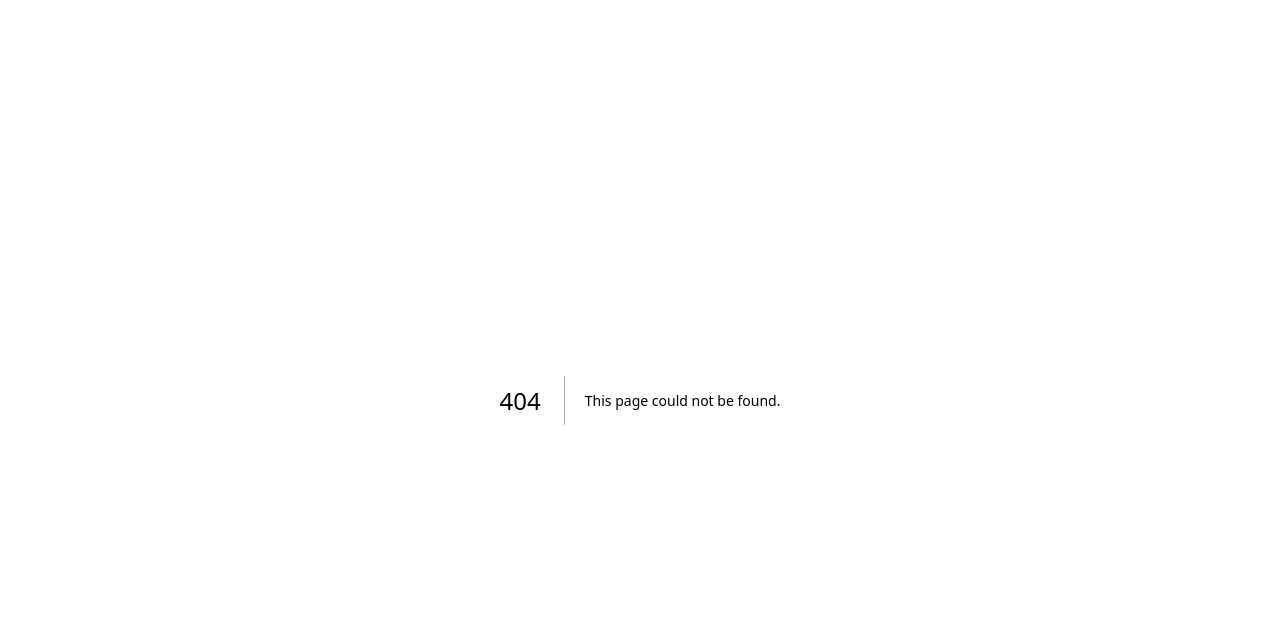
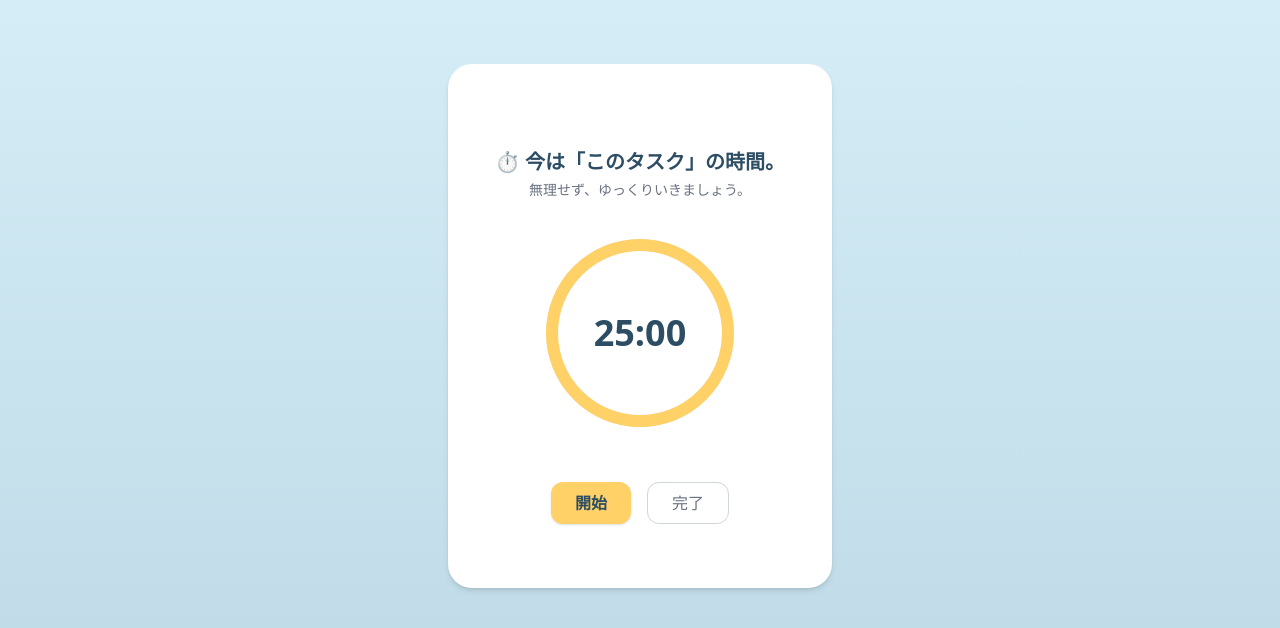
Before and after one commit to ms-engineer-bc25-05/team-a-final-project, a Next.js app in the folder frontend/: page /tasks/1/timer in a window 1280 px wide. Before the commit this address had no page. Shown: the top 628 px of the page. Built offline with nearby package versions, Linux system fonts and the light colour scheme.

Commit message:
feat(frontend): タスク名・所要時間対応のタイマーUIを実装（開始/停止/完了ボタン＋円形プログレス）

```diff
--- /dev/null
+++ b/frontend/src/app/tasks/[id]/timer/page.tsx
@@ -0,0 +1,128 @@
+"use client";
+
+import { useSearchParams, useRouter } from "next/navigation";
+import { useEffect, useState } from "react";
+import AuthLayout from "@/components/auth/AuthLayout";
+
+/**
+ * NOTE:
+ * タイマー画面（最終版）
+ * - クエリからタスク名・所要時間を取得して動的に表示
+ * - 円形プログレスバーで残り時間を可視化
+ * - 現時点ではローカル制御のみ（API接続は今後実装）
+ */
+export default function TimerPage() {
+  const router = useRouter();
+  const params = useSearchParams();
+
+  // NOTE: クエリからタスク情報を取得（例: /timer?title=読書&minutes=25）
+  const taskTitle = params.get("title") || "このタスク";
+  const taskMinutes = Number(params.get("minutes")) || 25;
+
+  // NOTE: 残り時間を秒単位で保持
+  const totalSeconds = taskMinutes * 60;
+  const [secondsLeft, setSecondsLeft] = useState(totalSeconds);
+  const [isRunning, setIsRunning] = useState(false);
+
+  // NOTE: タイマー進行（開始・停止制御）
+  useEffect(() => {
+    if (!isRunning) return;
+    const interval = setInterval(() => {
+      setSecondsLeft((prev) => (prev > 0 ? prev - 1 : 0));
+    }, 1000);
+    return () => clearInterval(interval);
+  }, [isRunning]);
+
+  // NOTE: mm:ss 形式に変換
+  const formatTime = (s: number) => {
+    const m = Math.floor(s / 60);
+    const sec = s % 60;
+    return `${String(m).padStart(2, "0")}:${String(sec).padStart(2, "0")}`;
+  };
+
+  // NOTE: 進捗率を算出（SVG描画用）
+  const progress = (secondsLeft / totalSeconds) * 100;
+
+  // TODO: 完了時に /api/tasks/:id/complete へ保存処理を追加予定
+  const handleComplete = () => {
+    setIsRunning(false);
+    alert("おつかれさま！完了を記録予定です。");
+    router.push("/tasks/complete");
+  };
+
+  return (
+    <AuthLayout title="">
+      <div className="flex flex-col items-center justify-between h-[440px] py-8">
+        {/* NOTE: 上部タイトル */}
+        <div className="text-center">
+          <p className="text-xl text-[#2c4d63] font-semibold mb-1">
+            ⏱️ 今は「{taskTitle}」の時間。
+          </p>
+          <p className="text-gray-500 text-sm">無理せず、ゆっくりいきましょう。</p>
+        </div>
+
+        {/* NOTE: 円形プログレスタイマー */}
+        <div className="relative w-48 h-48 my-6">
+          <svg className="w-full h-full" viewBox="0 0 192 192">
+            {/* 背景円 */}
+            <circle
+              cx="96"
+              cy="96"
+              r="88"
+              stroke="#e6edf1"
+              strokeWidth="12"
+              fill="none"
+            />
+            {/* 進捗円 */}
+            <circle
+              cx="96"
+              cy="96"
+              r="88"
+              stroke="#ffd166"
+              strokeWidth="12"
+              fill="none"
+              strokeDasharray={`${2 * Math.PI * 88}`}
+              strokeDashoffset={`${(2 * Math.PI * 88 * (100 - progress)) / 100}`}
+              strokeLinecap="round"
+              className="transition-all duration-500 ease-linear"
+              transform="rotate(-90 96 96)" // ← 始点を上から右上に移動して自然な円に
+            />
+          </svg>
+
+          {/* 残り時間 */}
+          <div className="absolute inset-0 flex items-center justify-center">
+            <p className="text-4xl font-bold text-[#2c4d63]">
+              {formatTime(secondsLeft)}
+            </p>
+          </div>
+        </div>
+
+        {/* NOTE: ボタン群 */}
+        <div className="flex gap-4 mt-4">
+          {!isRunning ? (
+            <button
+              onClick={() => setIsRunning(true)}
+              className="bg-[#ffd166] hover:bg-[#f4c14b] text-[#2c4d63] font-semibold py-2 px-6 rounded-xl shadow-sm transition"
+            >
+              開始
+            </button>
+          ) : (
+            <button
+              onClick={() => setIsRunning(false)}
+              className="bg-[#b9ddee] hover:bg-[#a5cbe1] text-[#2c4d63] font-semibold py-2 px-6 rounded-xl shadow-sm transition"
+            >
+              一時停止
+            </button>
+          )}
+
+          <button
+            onClick={handleComplete}
+            className="border border-gray-300 text-gray-500 font-medium py-2 px-6 rounded-xl hover:bg-gray-100 transition"
+          >
+            完了
+          </button>
+        </div>
+      </div>
+    </AuthLayout>
+  );
+}
```
